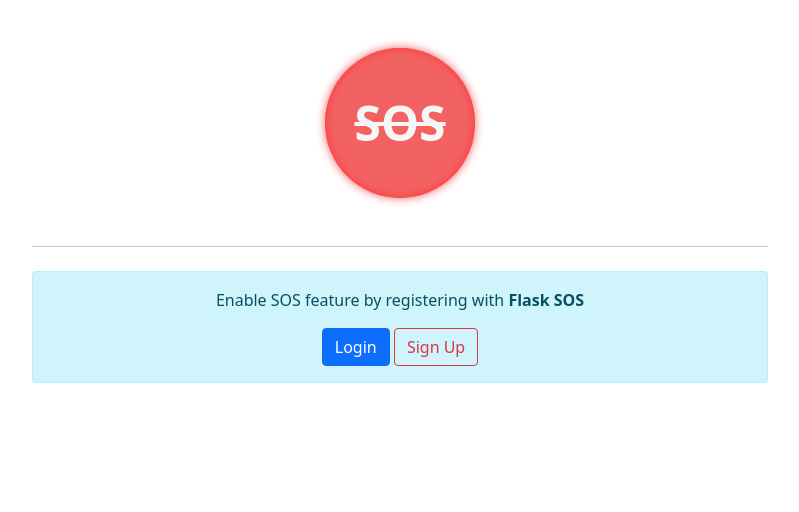
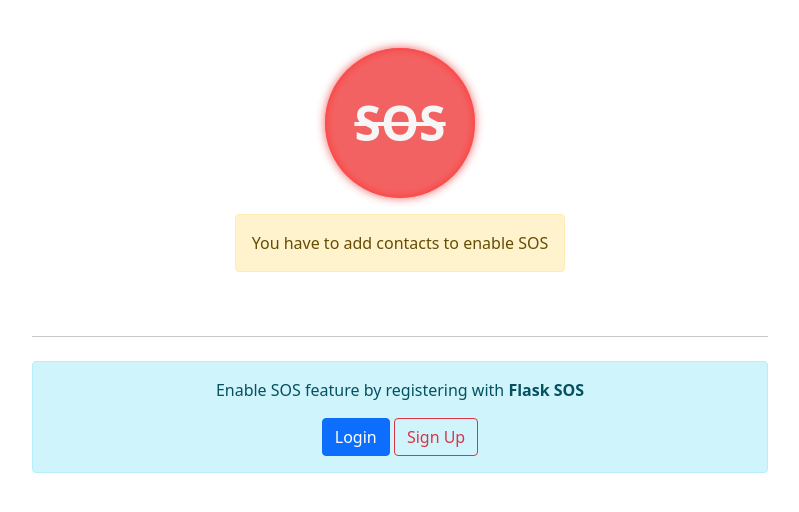
Before and after one commit to aseerkt/flask_sos, a Flask app: page / in a window 1280 px wide. Shown: the part 56-568 px from the top of the page, without its empty margins (240-1039 px from the left). Run offline with Flask 2, Linux system fonts and the light colour scheme.

Commit message:
style: warn no contacts added for logged in user

```diff
--- a/app/templates/home.html
+++ b/app/templates/home.html
@@ -5,14 +5,14 @@ content%}
   <button disabled class="sos_btn" style="text-decoration: line-through">
     SOS
   </button>
-
-  {% else %}
-  <button class="sos_btn">SOS</button>
-  {% if contacts is none or  contacts | length <1  %}
+  {% if contacts is none or contacts | length <1  %}
   <div class="alert alert-warning text-center mt-3">
     You have to add contacts to enable SOS
   </div>
   {% endif %}
+  {% else %}
+  <button class="sos_btn">SOS</button>
+
   {% endif %}
 </div>
 <hr class="my-4">
```
